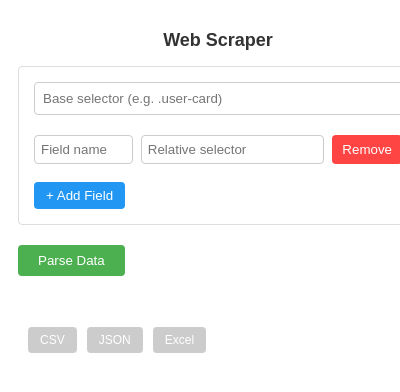
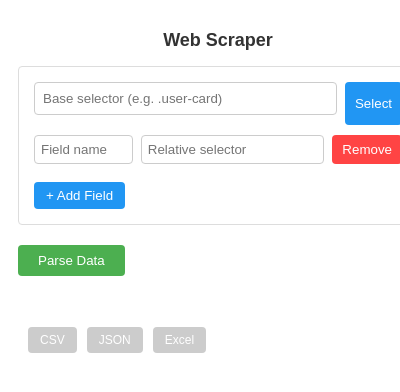
Before and after one commit to arthurseredaa/web-scrapper-chrome-extension, a browser extension: page popup.html in a window 400 px wide. Shown: the top 392 px of the page. Drawn offline with Linux system fonts and the light colour scheme.

Commit message:
feat: add selection and remove buttons to popup interface
- Introduced new buttons for selecting and removing fields in the popup.
- Styled buttons with distinct colors and hover effects.
- Updated HTML structure to include buttons within a new field row.

```diff
--- a/popup.css
+++ b/popup.css
@@ -127,6 +127,27 @@ h1 {
   border-radius: 4px;
 }
 
+.selection-mode,
+.remove-field {
+  padding: 0 10px;
+  color: white;
+  border: none;
+  border-radius: 4px;
+  cursor: pointer;
+}
+
+.selection-mode {
+  background: #2196f3;
+}
+
+.remove-field {
+  background: #ff4444;
+}
+
+.selection-mode:hover {
+  background-color: #1976d2;
+}
+
 .field-selectors {
   margin: 10px 0;
 }
@@ -150,15 +171,6 @@ h1 {
 
 .field-selector {
   width: 60%;
-}
-
-.remove-field {
-  padding: 0 10px;
-  background: #ff4444;
-  color: white;
-  border: none;
-  border-radius: 4px;
-  cursor: pointer;
 }
 
 .add-field {
--- a/popup.html
+++ b/popup.html
@@ -10,11 +10,14 @@
       <div id="content">
         <div class="selectors-container">
           <div class="selector-group">
-            <input
-              type="text"
-              class="selector-input"
-              placeholder="Base selector (e.g. .user-card)"
-            />
+            <div class="field-row">
+              <input
+                type="text"
+                class="selector-input"
+                placeholder="Base selector (e.g. .user-card)"
+              />
+              <button class="selection-mode" type="button">Select</button>
+            </div>
             <div class="field-selectors"></div>
             <button class="add-field">+ Add Field</button>
           </div>
```
